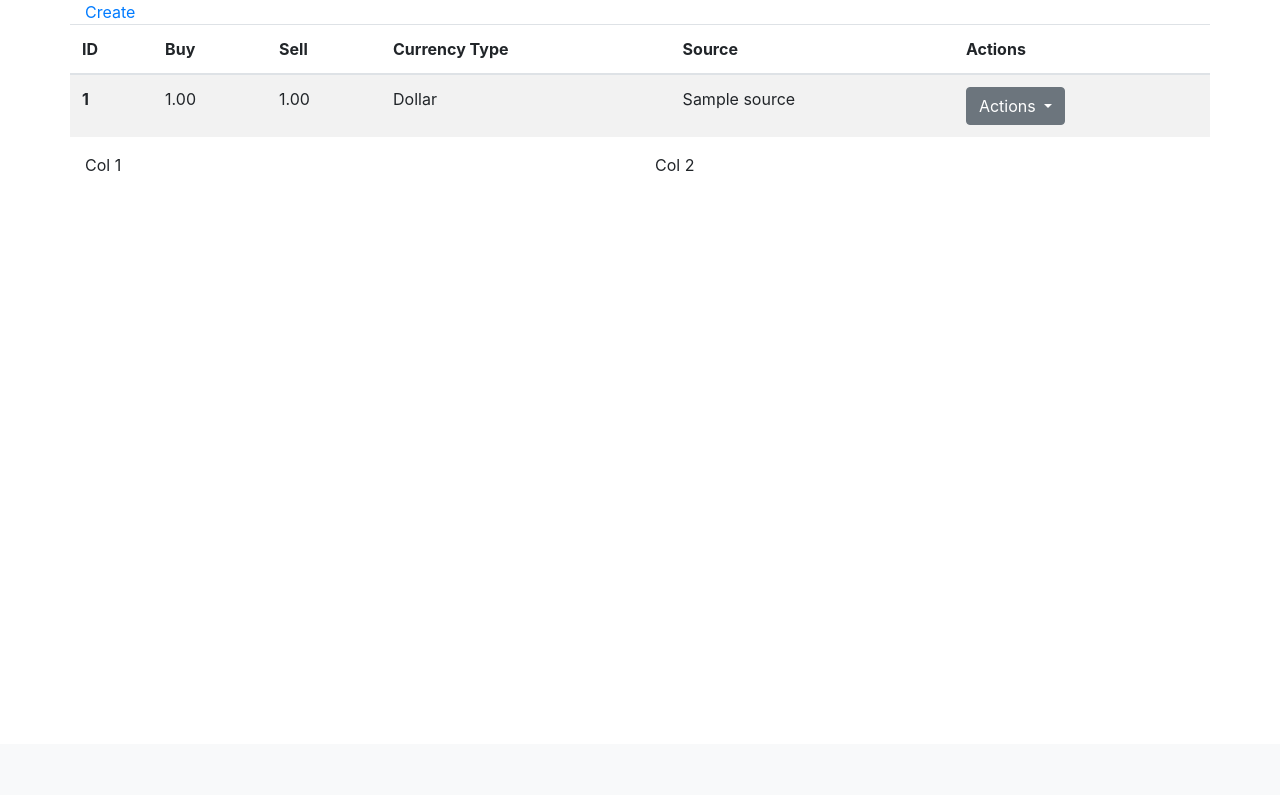
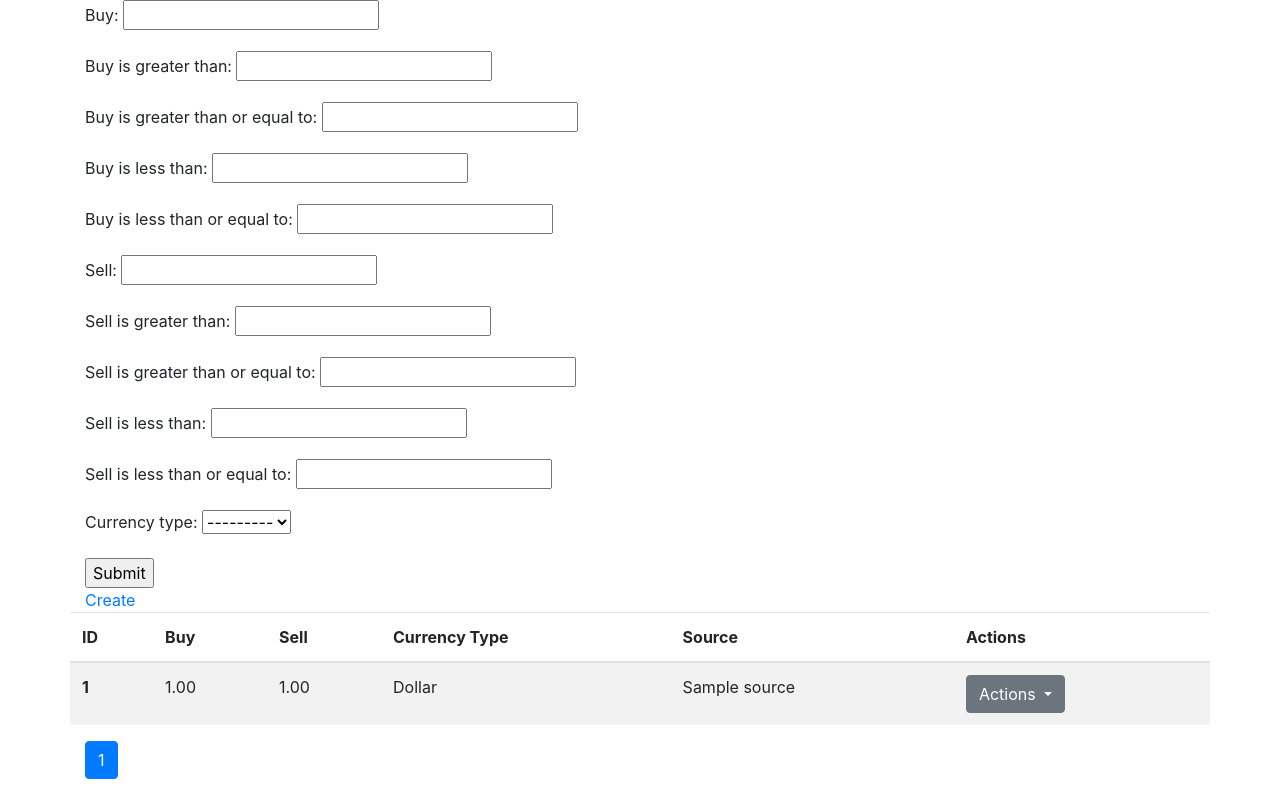
Before and after one commit to mrkregdevelop/currency_3, a Django app: page /currency/rate/list/ in a window 1280 px wide. Shown: the part 56-851 px from the top of the page. Before the commit the page ends 227 px from the top, so only its background shows below. Run offline with Django 4.2, Linux system fonts and the light colour scheme; tables that the repository leaves empty hold one stand-in row (values such as "Sample post").

Commit message:
Lesson 18

```diff
--- a/app/account/__init__.py
+++ b/app/account/__init__.py
@@ -0,0 +1 @@
+default_app_config = 'account.apps.AccountConfig'
--- a/app/account/apps.py
+++ b/app/account/apps.py
@@ -4,3 +4,6 @@
 class AccountConfig(AppConfig):
     default_auto_field = 'django.db.models.BigAutoField'
     name = 'account'
+
+    def ready(self):
+        import account.receivers # NOQA
--- a/app/account/views.py
+++ b/app/account/views.py
@@ -15,7 +15,8 @@
     fields = (
         'first_name',
         'last_name',
-        'avatar'
+        'avatar',
+        'email'
     )
 
     def get_object(self, queryset=None):
--- /dev/null
+++ b/app/currency/filters.py
@@ -0,0 +1,14 @@
+import django_filters
+
+from currency.models import Rate
+
+
+class RateFilter(django_filters.FilterSet):
+
+    class Meta:
+        model = Rate
+        fields = {
+            'buy': ['exact', 'gt', 'gte', 'lt', 'lte'],
+            'sell': ['exact', 'gt', 'gte', 'lt', 'lte'],
+            'currency_type': ['exact']
+        }
--- /dev/null
+++ b/app/currency/templates/includes/pagination.html
@@ -0,0 +1,48 @@
+{#<div class="pagination">#}
+{#    <span class="step-links">#}
+{#        {% if page_obj.has_previous %}#}
+{#            <a href="?page=1">&laquo; first</a>#}
+{#            <a href="?page={{ page_obj.previous_page_number }}">previous</a>#}
+{#        {% endif %}#}
+{##}
+{#        <span class="current">#}
+{#            Page {{ page_obj.number }} of {{ page_obj.paginator.num_pages }}.#}
+{#        </span>#}
+{##}
+{#        {% if page_obj.has_next %}#}
+{#            <a href="?page={{ page_obj.next_page_number }}">next</a>#}
+{#            <a href="?page={{ page_obj.paginator.num_pages }}">last &raquo;</a>#}
+{#        {% endif %}#}
+{#    </span>#}
+{#</div>#}
+
+
+<nav aria-label="...">
+  <ul class="pagination">
+       {% if page_obj.has_previous %}
+    <li class="page-item">
+      <a class="page-link" href="?page={{ page_obj.previous_page_number }}&{{ filter_params }}" tabindex="-1">Previous</a>
+    </li>
+      {% endif %}
+
+  {% for page_number in page_obj.paginator.page_range %}
+            {% if page_obj.number == page_number %}
+                <li class="page-item active">
+                    <a class="page-link" href="?page={{ page_number }}&{{ filter_params }}">{{ page_number }}<span class="sr-only">(current)</span></a>
+                </li>
+            {% else %}
+                <li class="page-item">
+                <a href="?page={{ page_number }}&{{ filter_params }}" class="page-link">
+                    {{ page_number }}
+                </a>
+                </li>
+            {% endif %}
+        {% endfor %}
+
+  {% if page_obj.has_next %}
+    <li class="page-item">
+      <a class="page-link" href="?page={{ page_obj.next_page_number }}&{{ filter_params }}">Next</a>
+    </li>
+  {% endif %}
+  </ul>
+</nav>
--- a/app/currency/templates/rate_list.html
+++ b/app/currency/templates/rate_list.html
@@ -5,6 +5,14 @@
 {% endblock title %}
 
 {% block content %}
+    <div class="row">
+    <div class="col-12">
+        <form method="get">
+        {{ filter.form.as_p }}
+        <input type="submit"/>
+    </form>
+    </div>
+    </div>
 
     <a href="{% url 'currency:rate-create' %}">Create</a><br>
 
@@ -21,7 +29,7 @@
             </tr>
             </thead>
             <tbody>
-            {% for rate in object_list %}
+            {% for rate in page_obj %}
                 <tr>
                     <th scope="row">{{ rate.id }}</th>
                     <td>{{ rate.buy }}</td>
@@ -49,8 +57,9 @@
     </div>
 
     <div class="row">
-        <div class="col-lg-6 col-sm-12">Col 1</div>
-        <div class="col-lg-6 col-sm-12">Col 2</div>
+        <div class="col-12">
+            {% include 'includes/pagination.html' %}
+        </div>
     </div>
 
 {% endblock content %}
--- a/app/currency/views.py
+++ b/app/currency/views.py
@@ -1,21 +1,38 @@
+import re
 from datetime import datetime, timedelta
 from time import time
 
 from django.views.generic import (
-    ListView, CreateView, UpdateView,
+    CreateView, UpdateView,
     DeleteView, DetailView, TemplateView
 )
+from django_filters.views import FilterView
 from django.urls import reverse_lazy
 
-
+from currency.filters import RateFilter
 from currency.forms import RateForm
 from currency.models import Rate, ContactUs
 from currency.tasks import send_email_in_background
 
 
-class RateListView(ListView):
-    queryset = Rate.objects.all().select_related('source')
+class RateListView(FilterView):
+    queryset = Rate.objects.all().select_related('source').order_by('-created')
     template_name = 'rate_list.html'
+    paginate_by = 30
+    filterset_class = RateFilter
+
+    def get_context_data(self, *, object_list=None, **kwargs):
+        context = super().get_context_data(object_list=object_list, **kwargs)
+
+        query_parameters = self.request.GET.urlencode()
+        # context['filter_params'] = '&'.join(
+        #     f'{key}={value}' for key, value in self.request.GET.items()
+        #     if key != 'page'
+        # )
+
+        context['filter_params'] = re.sub(r'page=\d+', '', query_parameters).lstrip('&')
+
+        return context
 
 
 class RateCreateView(CreateView):
--- a/app/settings/settings.py
+++ b/app/settings/settings.py
@@ -47,6 +47,7 @@
     'debug_toolbar',
     'rangefilter',
     'import_export',
+    'django_filters',
 ]
 INTERNAL_APPS = [
     'currency',
--- a/requirements.txt
+++ b/requirements.txt
@@ -6,6 +6,7 @@
 django-admin-rangefilter
 django-import-export
 django-storages
+django-filter
 boto3
 Celery
 requests
```
Also changed, not shown: app/account/models.py (+8 -1 lines), app/account/receivers.py (added, +21 -0 lines), app/currency/management/commands/generate_rates.py (added, +27 -0 lines), app/account/migrations/0003_alter_user_avatar.py (added), app/currency/management/__init__.py (added), app/currency/management/commands/__init__.py (added).
